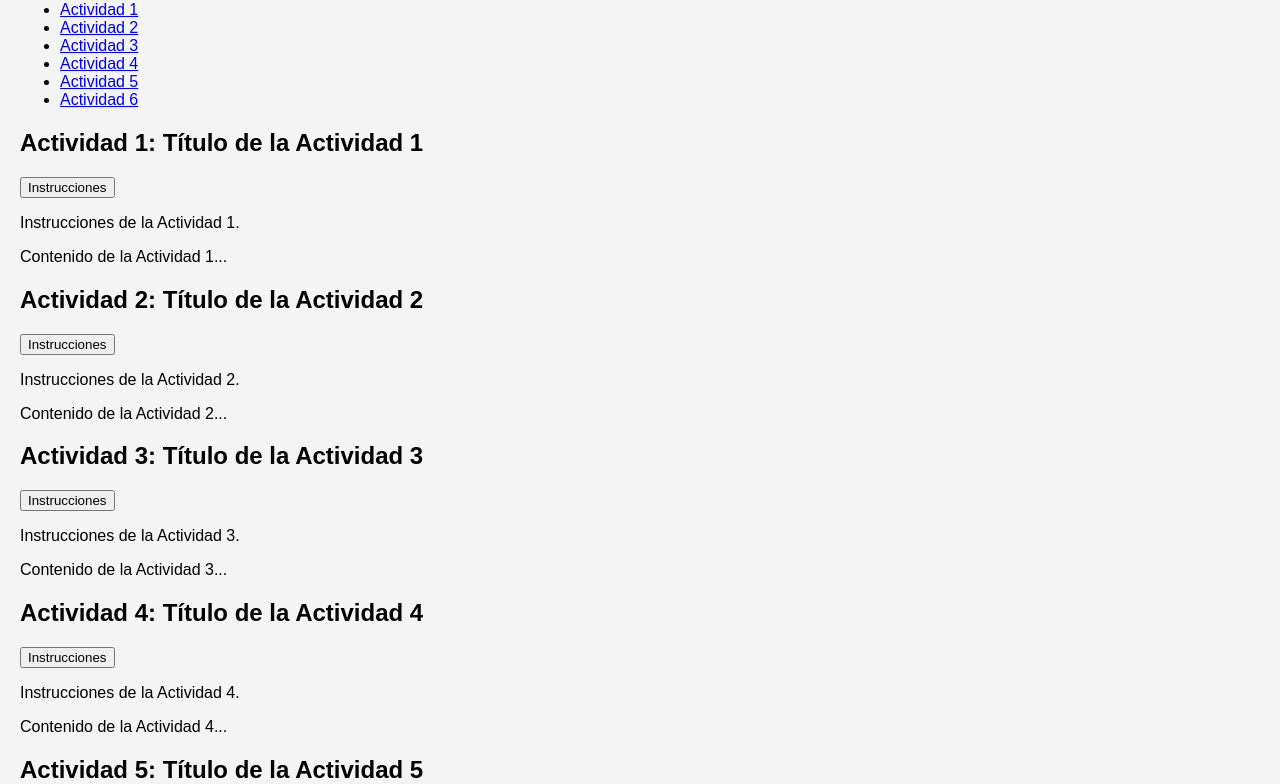
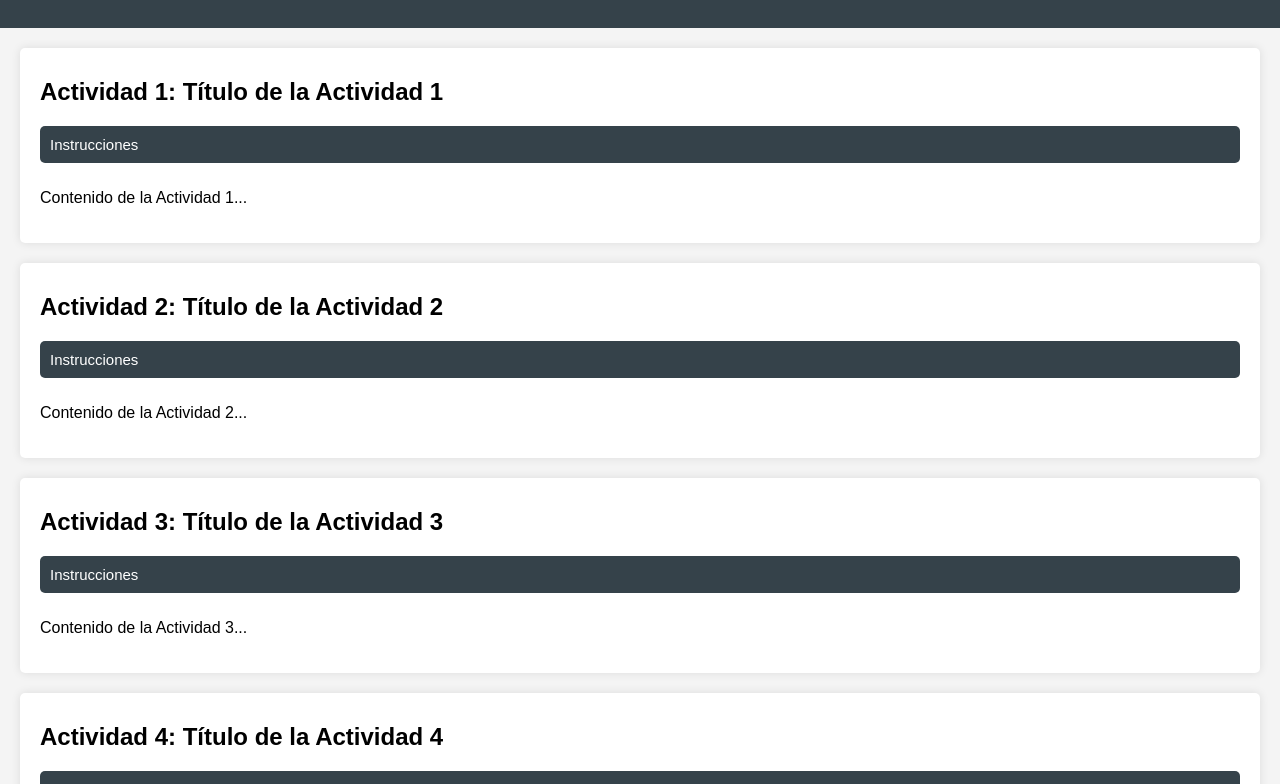
Before and after one commit to OtroMapache/ELE, a plain HTML site: page index.html in a window 1280 px wide. Shown: the part 99-883 px from the top of the page. Drawn offline with Linux system fonts and the light colour scheme.

Commit message:
Update styles.css

```diff
--- a/styles.css
+++ b/styles.css
@@ -1,38 +1,85 @@
 body {
     font-family: Arial, sans-serif;
     margin: 0;
-    padding: 20px;
+    padding: 0;
     background-color: #f4f4f4;
 }
 
-h1 {
+header {
+    background: #35424a;
+    color: #ffffff;
+    padding: 10px 0;
     text-align: center;
 }
 
-.accordion {
-    margin: 0 auto;
-    max-width: 600px;
+nav ul {
+    list-style: none;
+    padding: 0;
 }
 
-.accordion-item {
-    margin: 10px 0;
-    border: 1px solid #ccc;
+nav ul li {
+    display: inline;
+    margin: 0 10px;
 }
 
-.accordion-header {
-    background-color: #007BFF;
-    color: white;
-    padding: 15px;
-    cursor: pointer;
+nav a {
+    color: #ffffff;
+    text-decoration: none;
 }
 
-.accordion-content {
-    padding: 15px;
-    display: none; /* Ocultar contenido por defecto */
-    background-color: white;
+h1, h2 {
+    margin: 0;
+    padding: 10px 0;
 }
 
-.input-box {
-    margin: 0 5px;
-    width: 80px;
+section {
+    margin: 20px;
+    background: #ffffff;
+    padding: 20px;
+    border-radius: 5px;
+    box-shadow: 0 0 10px rgba(0,0,0,0.1);
 }
+
+.accordion {
+    background-color: #35424a;
+    color: white;
+    cursor: pointer;
+    padding: 10px;
+    width: 100%;
+    border: none;
+    text-align: left;
+    outline: none;
+    font-size: 15px;
+    border-radius: 5px;
+}
+
+.panel {
+    display: none;
+    padding: 0 18px;
+    background-color: #f1f1f1;
+}
+
+input[type="text"] {
+    margin: 5px 0;
+    padding: 5px;
+    width: calc(50% - 10px);
+}
+
+button {
+    margin: 10px 0;
+    padding: 10px 15px;
+    border: none;
+    border-radius: 5px;
+    cursor: pointer;
+    background-color: #35424a;
+    color: white;
+}
+
+button:hover {
+    background-color: #5c757d;
+}
+
+#result {
+    margin-top: 20px;
+    font-weight: bold;
+}
```
